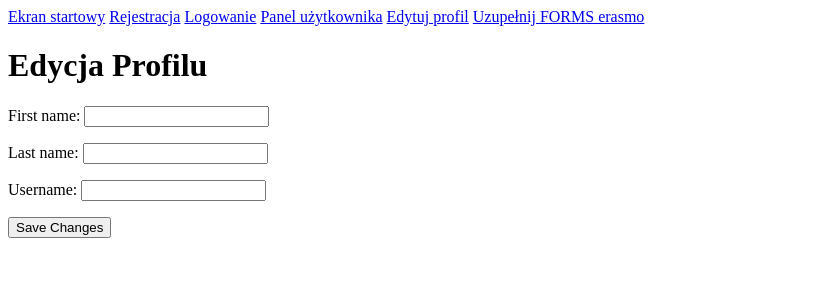
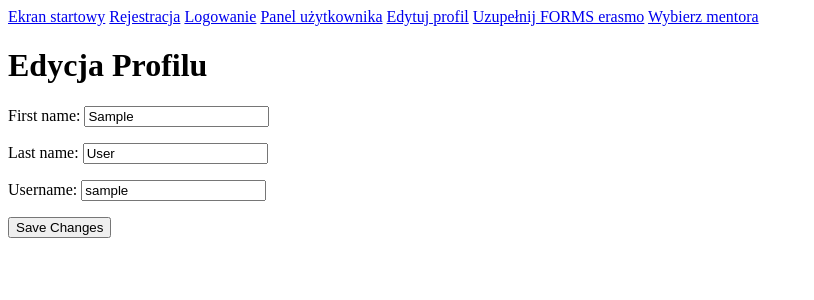
Before and after one commit to sxevush/bazydanych-esn-mentor, a Django app: page /edit_profile/ in a window 1280 px wide. Shown: the top 300 px of the page, without its empty margins (0-814 px from the left). Run offline with Django 4.2, Linux system fonts and the light colour scheme; a user stored in the database is signed in; tables that the repository leaves empty hold one stand-in row (values such as "Sample post").

Commit message:
choosing mentors

```diff
--- a/mentor_app/forms.py
+++ b/mentor_app/forms.py
@@ -1,12 +1,11 @@
 from django import forms
 from django.contrib.auth.forms import UserCreationForm, AuthenticationForm
+from django.utils.safestring import mark_safe
 
-from .models import User, FormAnswers, Questions, Answer
+from .models import User, FormAnswer, Question, Answer, MentoringChoice
 
 
 class RegistrationForm(UserCreationForm):
-    # email = forms.EmailField(required=True)
-
     class Meta:
         model = User
         fields = ('email', 'first_name', 'last_name', 'username', 'account_type', 'password1', 'password2')
@@ -25,14 +24,18 @@ class ProfileForm(forms.ModelForm):
 
 
 class FormAnswersForm(forms.Form):
-    def __init__(self, *args, **kwargs):
+    def __init__(self, *args, user=None, **kwargs):
         super().__init__(*args, **kwargs)
-        question_list = [question_obj.question for question_obj in Questions.objects.all()]
+        if user.is_authenticated:
+            question_list = [question_obj.question for question_obj in
+                             Question.objects.filter(user_group=user.account_type)]
+        else:
+            question_list = []
         for question in question_list:
             self.fields[question] = forms.IntegerField(widget=forms.Select(choices=[(i, i) for i in range(1, 11)]))
 
     def save(self, user):
-        result = FormAnswers()
+        result = FormAnswer()
         result.user = user
         result.save()
 
@@ -43,13 +46,29 @@ class FormAnswersForm(forms.Form):
             answer.form = result
             answer.save()
 
-    class Meta:
-    #     question_list = [question_obj.question for question_obj in Questions.objects.all()]
-    #     print(question_list)
-    #     question_widgets = {}
-    #     for question in question_list:
-    #         question_widgets[question] = forms.Select(choices=[(i, i) for i in range(1, 11)])
-    #         question_widgets[question].render(question, question)
-    #
-        fields = []
-        widgets = {}
+
+
+class MentorSelectionForm(forms.Form):
+    def __init__(self, current_user, *args, **kwargs):
+        super().__init__(*args, **kwargs)
+
+        users = User.objects.exclude(mentorships_left=0)
+        request_sent = MentoringChoice.objects.filter(student=current_user)
+        users = [user for user in users if user not in request_sent]
+        user_choices = ((user.id, mark_safe(self.label_from_instance(user))) for user in users)
+
+        self.fields['user_choices'] = forms.ChoiceField(
+            widget=forms.RadioSelect,
+            choices=user_choices
+        )
+
+    def save(self, current_user):
+        result = MentoringChoice()
+        result.student = current_user
+        result.mentor = User.objects.get(pk=self.cleaned_data.get('user_choices'))
+        result.status = 'pending'
+        result.save()
+
+    def label_from_instance(self, user):
+        profile_url = f'/profile/{user.id}'
+        return f'{user.first_name} {user.last_name}, {user.email} - <a href="{profile_url}">visit profile</a>'
--- a/mentor_app/models.py
+++ b/mentor_app/models.py
@@ -18,8 +18,14 @@ class CustomUserManager(BaseUserManager):
 
 class User(AbstractBaseUser, PermissionsMixin):
     email = models.EmailField(unique=True)
-    account_type = models.CharField(max_length=20,
-                                    choices=[('student', 'Student'), ('mentor', 'Mentor'), ('admin', 'Administrator')])
+    ACCOUNT_TYPES = (
+        ('student', 'Student'),
+        ('mentor', 'Mentor'),
+        ('admin', 'Administrator')
+    )
+    account_type = models.CharField(max_length=20, choices=ACCOUNT_TYPES)
+
+    mentorships_left = models.IntegerField(default=0)
 
     first_name = models.CharField(max_length=50)
     last_name = models.CharField(max_length=50)
@@ -35,16 +41,32 @@ class User(AbstractBaseUser, PermissionsMixin):
     objects = CustomUserManager()
 
 
-class FormAnswers(models.Model):
+class FormAnswer(models.Model):
     user = models.OneToOneField(User, on_delete=models.CASCADE)
     created_at = models.DateTimeField(auto_now_add=True)
 
 
-class Questions(models.Model):
+class Question(models.Model):
     question = models.CharField(max_length=255)
+    USER_CHOICES = (
+        ('student', 'Student'),
+        ('mentor', 'Mentor'),
+    )
+    user_group = models.CharField(max_length=10, choices=USER_CHOICES, default='student')
 
 
 class Answer(models.Model):
     question = models.CharField(max_length=255)
     answer = models.IntegerField()
-    form = models.ForeignKey(FormAnswers, on_delete=models.CASCADE)
+    form = models.ForeignKey(FormAnswer, on_delete=models.CASCADE)
+
+
+class MentoringChoice(models.Model):
+    mentor = models.ForeignKey(User, on_delete=models.CASCADE, related_name='mentor')
+    student = models.ForeignKey(User, on_delete=models.CASCADE, related_name='student')
+    POSSIBLE_STATUS = (
+        ('accepted', 'Accepted'),
+        ('rejected', 'Rejected'),
+        ('pending', 'Pending'),
+    )
+    status = models.CharField(max_length=10, choices=POSSIBLE_STATUS, default='pending')
--- a/mentor_app/templates/base.html
+++ b/mentor_app/templates/base.html
@@ -12,12 +12,11 @@
         <a href="{% url 'edit_profile' %}">Edytuj profil</a>
         {% if request.user.account_type == 'student' %}
             <a href="{% url 'form' %}">Uzupełnij FORMS erasmo</a>
+            <a href="{% url 'user_select' %}">Wybierz mentora</a>
         {% endif %}
         {% if request.user.account_type == 'mentor' %}
             <a href="{% url 'form' %}">Uzupełnij FORMS mentor</a>
-        {% endif %}
-        {% if request.user.account_type == 'admin' %}
-            <a href="{% url 'admin_panel' %}">Admin Panel</a>
+            <a href="{% url 'user_select' %}">Zaakceptuj studenta</a>
         {% endif %}
     </nav>
     <div>
--- a/mentor_app/templates/success.html
+++ b/mentor_app/templates/success.html
@@ -1,5 +1,5 @@
 {% extends 'base.html' %}
 
 {% block content %}
-    <h1>Twoje odpowiedzi zostały zapisane, dziekujemy za wypelnienie:))</h1>
+    <h1>Twoje odpowiedzi zostały zapisane, dziekujemy za wypelnienie:)</h1>
 {% endblock %}
--- a/mentor_app/urls.py
+++ b/mentor_app/urls.py
@@ -8,10 +8,9 @@ urlpatterns = [
     path('logout/', views.log_out, name='logout'),
     path('panel/', views.panel, name='panel'),
     path('edit_profile/', views.edit_profile, name='edit_profile'),
-    path('admin_panel/', views.admin_panel, name='admin_panel'),
     path('form/', views.form_view, name='form'),
     path('success/', views.success, name='success'),
     path('already_filled/', views.already_filled, name='already_filled'),
     path('export_data/', views.export_data, name='export_data'),
-    path('show_results/', views.show_results, name='show_results'),
+    path('mentor_select/', views.mentor_selection_view, name='mentor_select'),
 ]
--- a/mentor_app/views.py
+++ b/mentor_app/views.py
@@ -4,15 +4,17 @@ from django.db import connection
 from django.http import HttpResponse
 from django.shortcuts import redirect
 from django.shortcuts import render
+from django.views.decorators.csrf import csrf_protect
 
-from .forms import RegistrationForm, LoginForm, ProfileForm, FormAnswersForm
-from .models import FormAnswers, Answer
+from .forms import RegistrationForm, LoginForm, ProfileForm, FormAnswersForm, MentorSelectionForm
+from .models import FormAnswer, Answer, MentoringChoice
 
 
 def home(request):
     return render(request, 'home.html')
 
 
+@csrf_protect
 def register(request):
     if request.method == 'POST':
         form = RegistrationForm(request.POST)
@@ -24,7 +26,7 @@ def register(request):
         form = RegistrationForm()
     return render(request, 'register.html', {'form': form})
 
-
+@csrf_protect
 def log_in(request):
     if request.method == 'POST':
         form = LoginForm(data=request.POST)
@@ -48,27 +50,20 @@ def panel(request):
     return render(request, 'panel.html')
 
 
-# TODO poprawić edit_profile, żeby miało jakiś sens
+@csrf_protect
 def edit_profile(request):
     if not request.user.is_authenticated:
         return redirect('login')
 
     if request.method == 'POST':
-        form = ProfileForm(request.POST, request.FILES)
+        form = ProfileForm(request.POST, request.FILES, instance=request.user)
         if form.is_valid():
-            request.user.first_name = form.cleaned_data['first_name']
-            request.user.last_name = form.cleaned_data['last_name']
-            request.user.username = form.cleaned_data['username']
-            request.user.save()
+            form.save()
             return redirect('panel')
     else:
-        form = ProfileForm()
+        form = ProfileForm(instance=request.user)
 
     return render(request, 'edit_profile.html', {'form': form})
-
-
-def admin_panel(request):
-    return render(request, 'admin_panel.html')
 
 
 def export_data():
@@ -97,50 +92,43 @@ def export_data():
     return response
 
 
-def show_results(request):
-    # utwórz listę wyników
-    result_list = []
-
-    for results in (FormAnswers.objects.all()):
-        for result in results:
-            # dodaj wynik do listy jako krotkę
-            result_tuple = (result.user_id, result.question1, result.question2, result.question3, result.question4,
-                            result.question5, result.question6, result.question7, result.question8, result.question9,
-                            result.question10)
-            result_list.append(result_tuple)
-
-    # utwórz tablicę NumPy z listy wyników
-    result_array = np.array(result_list)
-
-    # przekaż tablicę NumPy do szablonu HTML
-    return render(request, 'admin_panel.html', {'results': result_array})
-
-
-# def my_view(request):
-#     form = MyForm()
-#     if request.method == 'POST':
-#         form = MyForm(request.POST)
-#         if form.is_valid():
-#             # zrób coś z danymi z formularza
-#             pass
-#     return render(request, 'my_template.html', {'form': form})
-
-
 def form_view(request):
     try:
-        form_result = FormAnswers.objects.get(user=request.user)
+        form_result = FormAnswer.objects.get(user=request.user)
         return redirect('already_filled')
-    except FormAnswers.DoesNotExist:
+    except FormAnswer.DoesNotExist:
         pass
 
     if request.method == 'POST':
-        form = FormAnswersForm(request.POST)
+        form = FormAnswersForm(request.POST, user=request.user)
         if form.is_valid():
             form.save(request.user)
             return redirect('success')
     else:
-        form = FormAnswersForm()
+        form = FormAnswersForm(user=request.user)  # Pass user to the form
     return render(request, 'form.html', {'form': form})
+
+
+def mentor_selection_view(request):
+    if request.user.is_authenticated and request.user.account_type == 'student':
+        try:
+            MentoringChoice.objects.get(student=request.user, status='accepted')
+            # TODO
+            #  view do pokazywania mentora
+            return redirect('panel')
+        except MentoringChoice.DoesNotExist:
+            pass
+
+        if request.method == 'POST':
+            form = MentorSelectionForm(request.POST, current_user=request.user)
+            if form.is_valid():
+                form.save(request.user)
+                return redirect('success')
+        else:
+            form = MentorSelectionForm(current_user=request.user)
+        return render(request, 'mentor_select.html', {'form': form})
+    else:
+        return redirect('panel')
 
 
 def success(request):
```
Also changed, not shown: mentor_app/admin.py (+4 -3 lines), mentor_app/templates/admin_panel.html (deleted, +0 -42 lines), mentor_app/templates/mentor_select.html (added, +9 -0 lines), mentor_app/migrations/0002_questions_user_group.py (added), mentor_app/migrations/0003_alter_questions_user_group_mentoringchoices.py (added), mentor_app/migrations/0004_rename_mentoringchoices_mentoringchoice.py (added), mentor_app/migrations/0005_rename_formanswers_formanswer_and_more.py (added), mentor_app/migrations/0006_user_mentorships_left.py (added).
